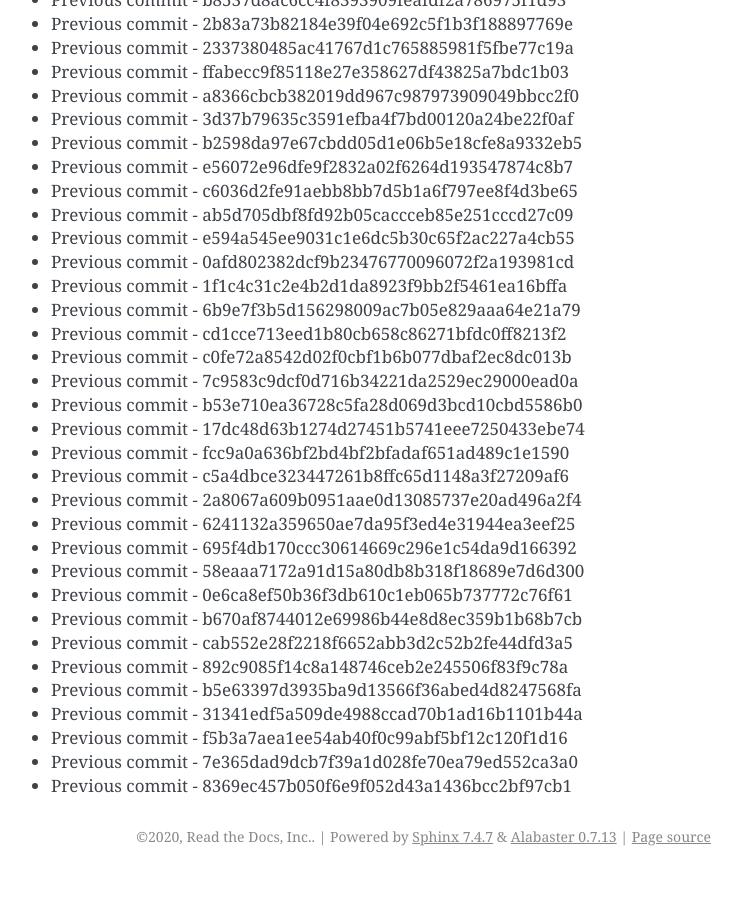
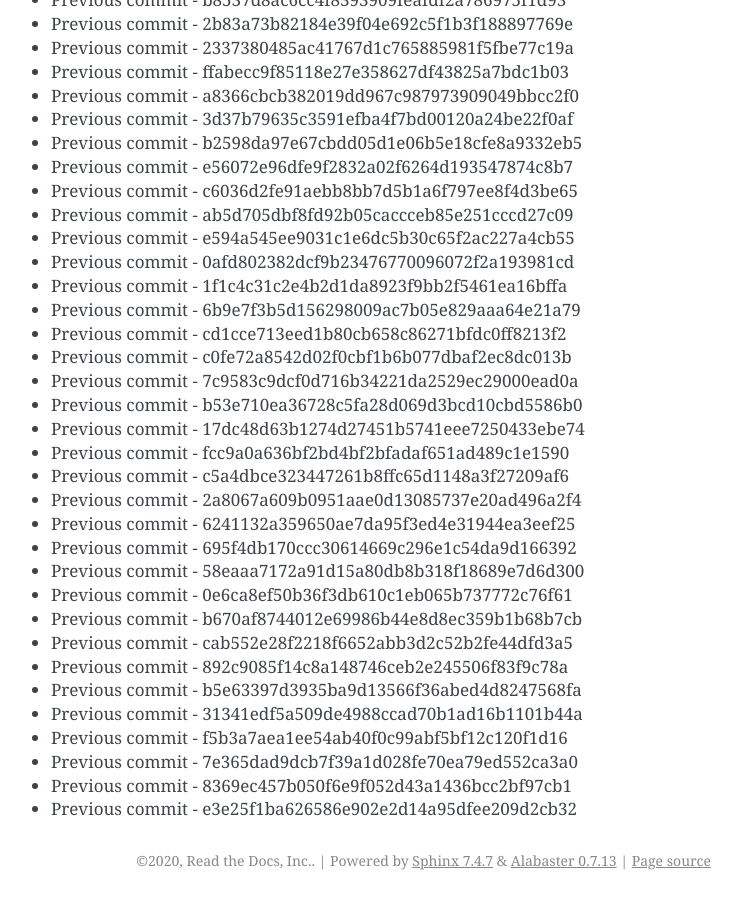
Before and after one commit to readthedocs/rtd-git-stresstest, a Sphinx documentation site: the page built from docs/updates.rst, in a window 1280 px wide and 900 px high, scrolled down 97913 px. Shown: the whole window, without its empty margins (399-1141 px from the left). Built offline with Sphinx 7.4.7, drawn with Linux system fonts in a browser that asks for light colours; before the commit the page ends 98789 px from its top, so only the background shows below that.

Commit message:
Generating commit from previous: e3e25f1ba626586e902e2d14a95dfee209d2cb32

```diff
--- a/docs/updates.rst
+++ b/docs/updates.rst
@@ -4146,3 +4146,4 @@ It can be tested for any performance characteristics.
 * Previous commit - f5b3a7aea1ee54ab40f0c99abf5bf12c120f1d16
 * Previous commit - 7e365dad9dcb7f39a1d028fe70ea79ed552ca3a0
 * Previous commit - 8369ec457b050f6e9f052d43a1436bcc2bf97cb1
+* Previous commit - e3e25f1ba626586e902e2d14a95dfee209d2cb32
```
